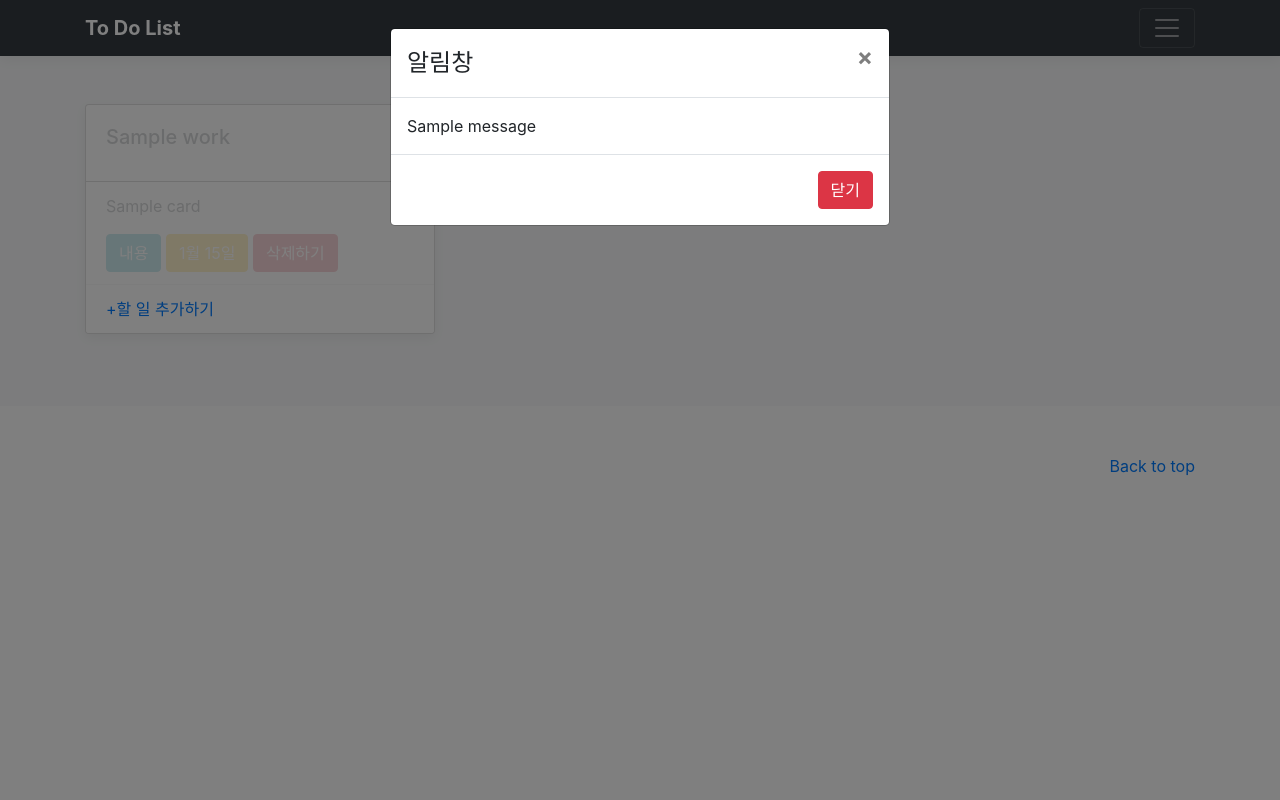
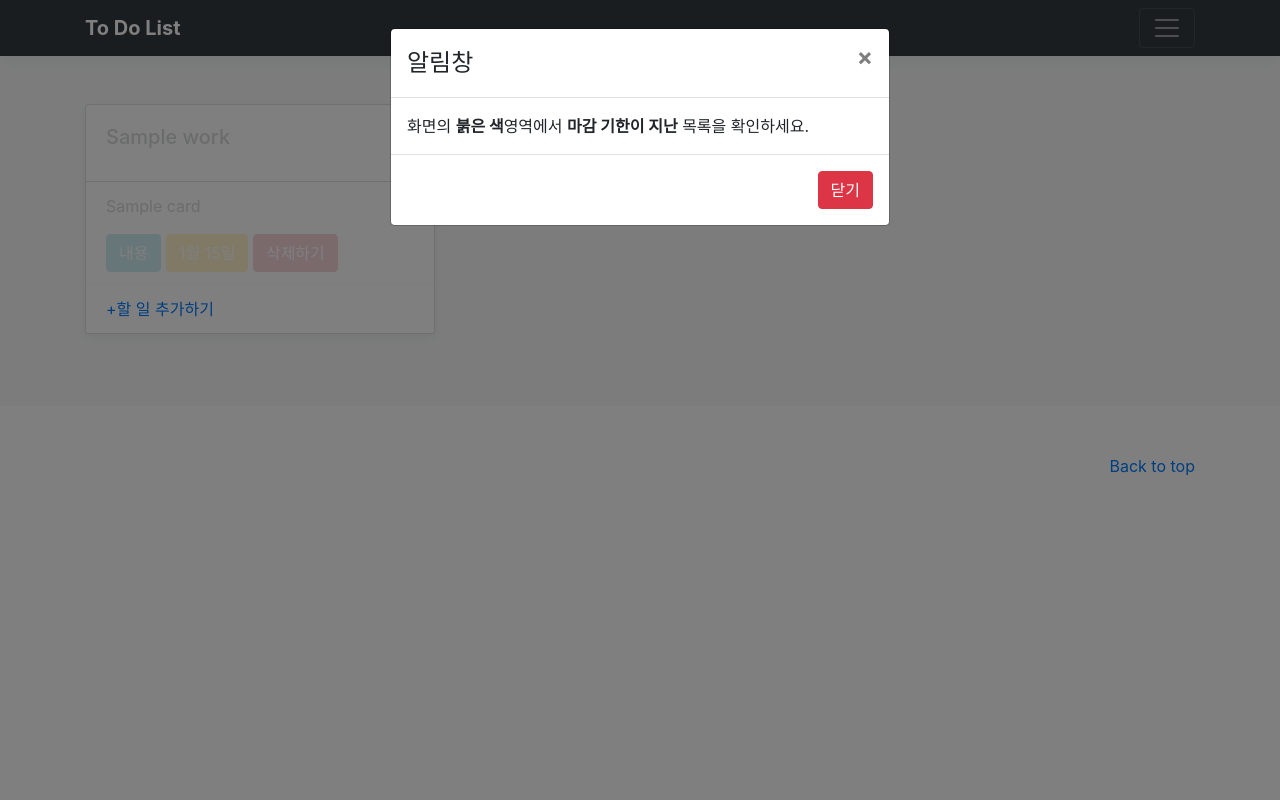
Before and after one commit to jangjichang/2019_summercoding_2nd_work, a Django app: page /todolist/ in a window 1280 px wide. Run offline with Django 3.2, Linux system fonts and the light colour scheme; a user stored in the database is signed in; tables that the repository leaves empty hold one stand-in row (values such as "Sample post"); one stand-in notice (Sample message) is shown; some libraries are stand-ins or nearby versions.

Commit message:
삭제 - django message 기능 삭제

```diff
--- a/src/todolist/templates/todolist/work_list.html
+++ b/src/todolist/templates/todolist/work_list.html
@@ -20,11 +20,7 @@
 
         <!-- Modal body -->
         <div class="modal-body">
-        {% if messages %}
-            {% for message in messages %}
-                {{ message }}
-            {% endfor %}
-        {% endif %}
+            화면의 <strong>붉은 색</strong>영역에서 <strong>마감 기한이 지난</strong> 목록을 확인하세요.
         </div>
 
         <!-- Modal footer -->
```
